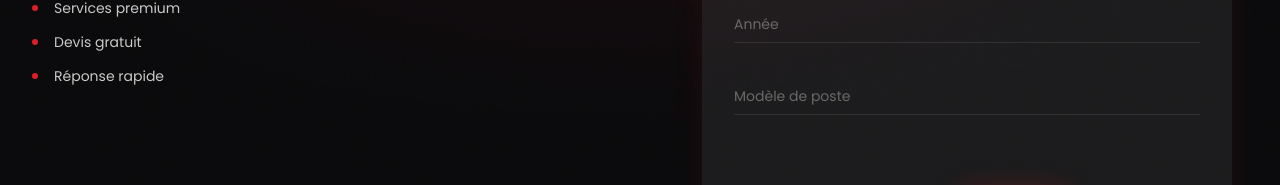
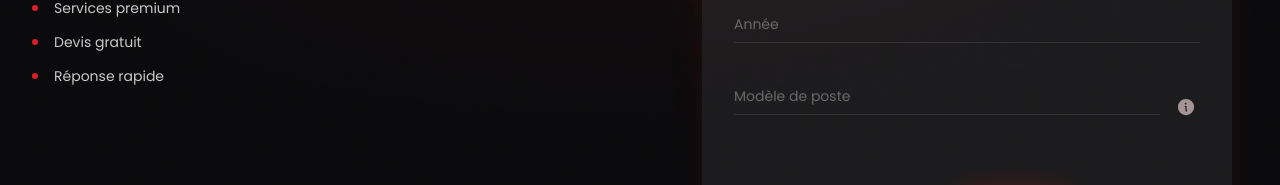
Before and after one commit to chtiouimal/deblocar, a Next.js app: page /devis in a window 1280 px wide. Shown: the part 431-616 px from the top of the page. Built offline with nearby package versions, Linux system fonts and the light colour scheme; no server answers; the database is empty.

Commit message:
update input mposte et vin with tooltip

```diff
--- a/src/components/stepper/steps/CarInformation.tsx
+++ b/src/components/stepper/steps/CarInformation.tsx
@@ -2,7 +2,20 @@ import { CAR_DATA } from "@/constants/devis";
 import { VIN_REQUIRED_BRANDS } from "@/lib/validation/devisValidation";
 import { validateBrand, validateField, validateMPoste, validateVin, validateYear } from "@/lib/validation/fieldValidation";
 import { DevisFormData, StepInfoErrors } from "@/types/devis";
-import { Select, Stack, Text, TextInput } from "@mantine/core"
+import {
+  Box,
+  Button,
+  Flex,
+  Grid,
+  GridCol,
+  Select,
+  Stack,
+  Text,
+  TextInput,
+  Tooltip,
+} from "@mantine/core";
+import { InfoIcon, QuestionIcon } from "@phosphor-icons/react";
+import { useState } from "react";
 
 type CarInformationProps = {
   data: DevisFormData;
@@ -53,6 +66,9 @@ function CarInformation({
     }));
   };
 
+  const [openVin, setOpenVin] = useState(false);
+  const [openMPoste, setOpenMPoste] = useState(false);
+
   return (
     <Stack>
       <Text fz={14} opacity={0.6}>
@@ -96,6 +112,8 @@ function CarInformation({
 
         {data.client.car.brand === "BMW" ||
         data.client.car.brand === "Mercedes" ? (
+          <Grid w="100%">
+            <GridCol span={11}>
               <TextInput
                 placeholder="Numéro de châssis"
                 value={data.client.car.vin}
@@ -103,13 +121,61 @@ function CarInformation({
                 error={getError("vin")}
                 style={{ marginBottom: 20 }}
               />
+            </GridCol>
+            <GridCol span={1} align="center">
+              <Tooltip
+                withArrow
+                multiline
+                w={260}
+                opened={openVin}
+                label="Ce numéro nous permet de vérifier les options disponibles sur votre véhicule."
+              >
+                <Button
+                  onClick={() => setOpenVin((o) => !o)}
+                  variant="transparent"
+                  style={{ backgroundColor: "transparent", padding: 0 }}
+                >
+                  <InfoIcon
+                    size={20}
+                    weight="fill"
+                    style={{ opacity: 0.6, cursor: "pointer" }}
+                  />
+                </Button>
+              </Tooltip>
+            </GridCol>
+          </Grid>
         ) : (
+          <Grid w="100%">
+            <GridCol span={11}>
               <TextInput
                 placeholder="Modèle de poste"
                 value={data.client.car.mPoste}
                 onChange={(e) => handleCarChange("mPoste", e.target.value)}
                 style={{ marginBottom: 20 }}
               />
+            </GridCol>
+            <GridCol span={1} align="center">
+              <Tooltip
+                opened={openMPoste}
+                withArrow
+                multiline
+                w={260}
+                label="Si vous le connaissez, indiquez le modèle de votre poste multimédia. Sinon, notre équipe vous guidera par WhatsApp pour l’identifier."
+              >
+                <Button
+                  onClick={() => setOpenMPoste((o) => !o)}
+                  variant="transparent"
+                  style={{ backgroundColor: "transparent", padding: 0 }}
+                >
+                  <InfoIcon
+                    size={20}
+                    weight="fill"
+                    style={{ opacity: 0.6, cursor: "pointer" }}
+                  />
+                </Button>
+              </Tooltip>
+            </GridCol>
+          </Grid>
         )}
       </Stack>
     </Stack>
```
Lines whose indentation alone changed are shown as unchanged.
